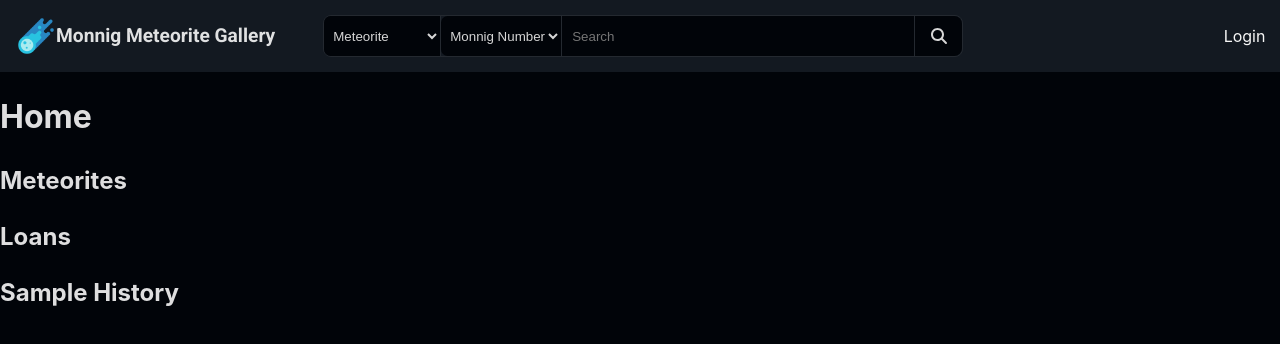
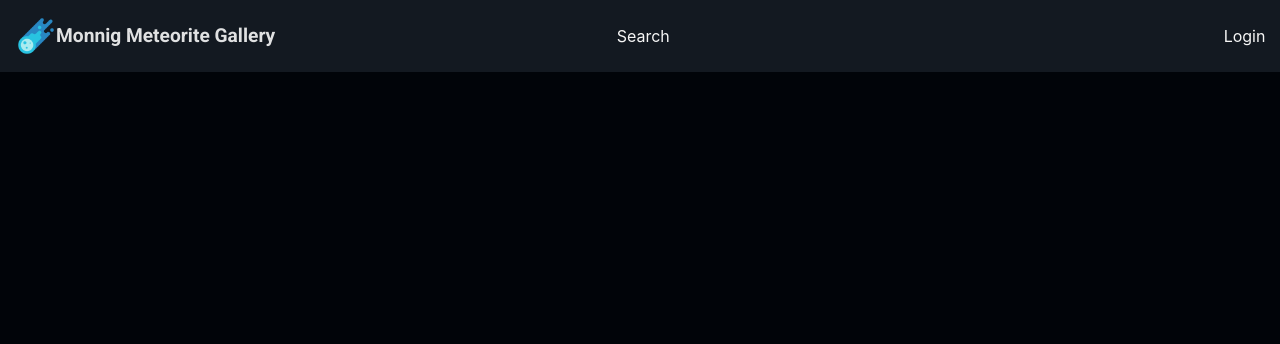
Before and after one commit to Choconaut/Monnig-Meteorite-Gallery-Frontend, a Vue app: page / in a window 1280 px wide. Shown: the top 344 px of the page. Built offline with nearby package versions, Linux system fonts and the light colour scheme.

Commit message:
Implemented main page

```diff
--- a/src/router/index.js
+++ b/src/router/index.js
@@ -1,11 +1,16 @@
 import { createRouter, createWebHistory } from "vue-router";
 import Login from '../views/Login.vue';
 import Search from '../views/Search.vue';
+import MainPage from "../views/MainPage.vue";
 
 const router = createRouter({
   history: createWebHistory(),
   routes: [
     { path: "/", // "/" means default
+      name: "home",
+      component: MainPage },
+
+    { path: "/search",
     name: "search",
     component: Search },
 
@@ -14,7 +19,7 @@ const router = createRouter({
     component: Login },
 
     {
-      path: "/search", //optional, both / and /search will redirect to search page
+      path: "/mainPage", //optional, both / and /search will redirect to search page
       redirect: "/" },
   ]
 });
--- /dev/null
+++ b/src/views/MainPage.vue
@@ -0,0 +1,84 @@
+<template>
+  <div class="topBar">
+    <div class="leftGroup">
+      <img class="logo" src="/cometL.png" />
+      <label class="meteorLabel">Monnig Meteorite Gallery</label>
+    </div>
+
+    <div class="centerGroup">
+      <router-link :to="{ name: 'search' }" class="searchLink">
+        <span>Search</span>
+      </router-link>
+    </div>
+
+    <div class="rightGroup">
+      <router-link :to="{ name: 'login' }" class="loginLink">
+        <span>Login</span>
+      </router-link>
+    </div>
+  </div>
+</template>
+
+<script setup>
+
+</script>
+
+<style scoped>
+.loginLink{
+  color: #F6F6F6;
+  text-decoration: none;
+}
+
+.searchLink{
+  color: #f6f6f6;
+  text-decoration: none;
+}
+
+.topBar {
+  display: flex;
+  align-items: center;
+  width: 98%;
+  height: 2.5rem;
+  padding: 1rem;
+  background-color: #131921;
+}
+
+.leftGroup, .rightGroup {
+  flex: 1;
+  display: flex;
+  align-items: center;
+  padding-right: 5px;
+}
+
+.leftGroup {
+  justify-content: flex-start;
+}
+
+.rightGroup {
+  justify-content: flex-end;
+}
+
+.centerGroup{
+  justify-content: center;
+}
+
+.logo {
+  width: 2.5rem;
+  height: 2.5rem;
+}
+
+.meteorLabel {
+  display: flex;
+  align-items: center;
+  white-space: nowrap;
+  font-family: "Roboto", "Segoe UI", sans-serif;
+  font-size: 1.2rem;
+  font-weight: bold;
+}
+
+@media (max-width: 768px) {
+  .meteorLabel {
+    font-size: 1rem;
+  }
+}
+</style>
--- a/src/views/Search.vue
+++ b/src/views/Search.vue
@@ -7,6 +7,12 @@
 
     <searchBar @search="performSearch" />
 
+    <div class ="centerRightGroup">
+      <router-link :to="{ name: 'home'}" class="homeLink">
+        <span>Home</span>
+      </router-link>
+    </div>
+
     <div class="rightGroup">
       <router-link :to="{ name: 'login' }" class="loginLink">
         <span>Login</span>
@@ -15,8 +21,6 @@
 
   </div>
   <div>
-    <h1>Home</h1>
-
     <h2>Meteorites</h2>
     <ul>
       <li v-for="meteorite in meteorites" :key="meteorite.MonnigNumber">
@@ -56,6 +60,7 @@
       </li>
     </ul>
   </div>
+
 </template>
 
 <script setup>
@@ -100,6 +105,11 @@ const performSearch = async ({ category, attribute, query }) => {
   text-decoration: none;
 }
 
+.homeLink {
+  color: #F6F6F6;
+  text-decoration: none;
+}
+
 .topBar {
   display: flex;
   align-items: center;
@@ -109,7 +119,7 @@ const performSearch = async ({ category, attribute, query }) => {
   background-color: #131921;
 }
 
-.leftGroup, .rightGroup {
+.leftGroup, .rightGroup , .centerRightGroup{
   flex: 1;
   display: flex;
   align-items: center;
@@ -124,8 +134,8 @@ const performSearch = async ({ category, attribute, query }) => {
   justify-content: flex-end;
 }
 
-.centerItem{
-  justify-content: center;
+.centerRightGroup{
+  justify-content: flex-end;
 }
 
 .logo {
```
